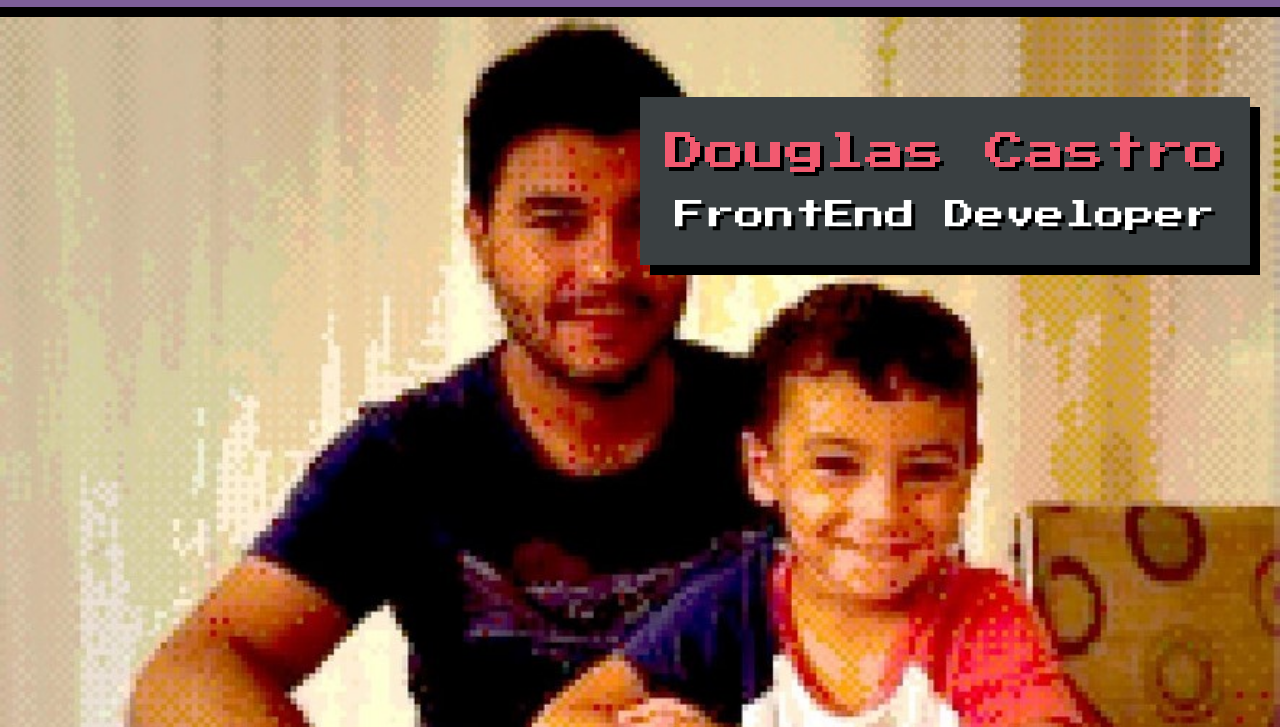
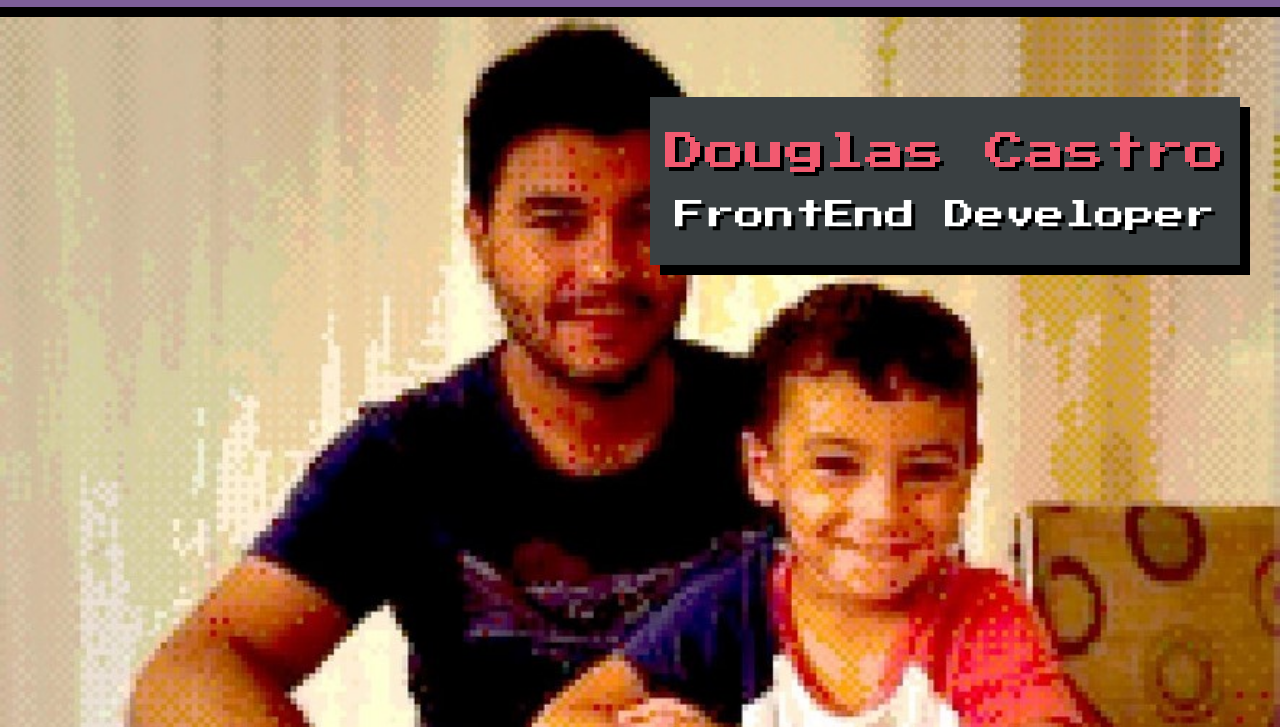
Before and after one commit to douglascastros/douglascastros.github.io, a plain HTML site: page index.html in a window 1280 px wide. Shown: the part 73-800 px from the top of the page. Drawn offline with Linux system fonts and the light colour scheme.

Commit message:
implementing index.html

```diff
--- a/css/components/banner.css
+++ b/css/components/banner.css
@@ -6,7 +6,7 @@
     height: 800px;
     border-bottom: 10px solid #000;
     padding-top: 80px;
-    padding-right: 30px;
+    padding-right: 40px;
 }
 
 .banner .wrapper {
@@ -15,6 +15,12 @@
     width: fit-content;
     margin-left: auto;
     margin-right: 0;
+    cursor: pointer;
+    transition: transform 100ms cubic-bezier(.45, .97, .68, 2.48);
+}
+
+.banner .wrapper:hover {
+    transform: scale(1.08);
 }
 
 .banner .navigation {
--- a/css/components/box.css
+++ b/css/components/box.css
@@ -3,7 +3,7 @@
     background-color: #3A4042;
     box-shadow: 10px 10px 0 #000;
     text-align: center;
-    padding: 35px 25px;
+    padding: 35px 15px;
 }
 
 .box .main-title {
--- a/css/components/header.css
+++ b/css/components/header.css
@@ -7,6 +7,7 @@
 }
 
 .header .logo {
+    cursor: pointer;
     transition: transform 100ms cubic-bezier(.45, .97, .68, 2.48);
 }
 
```
